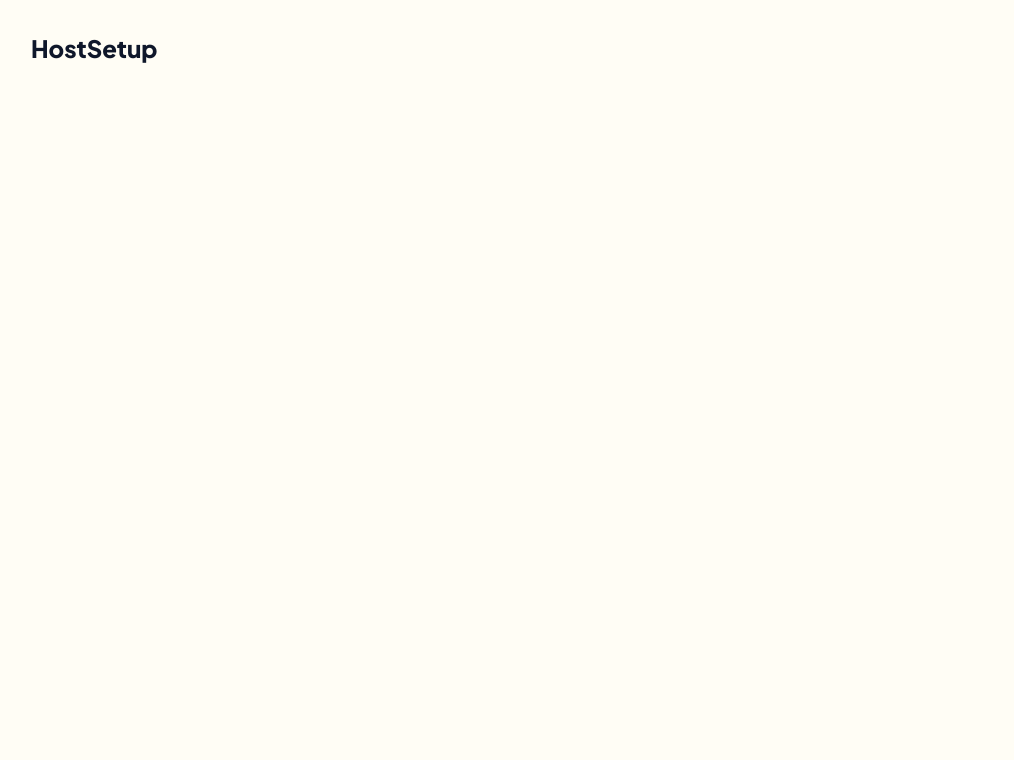
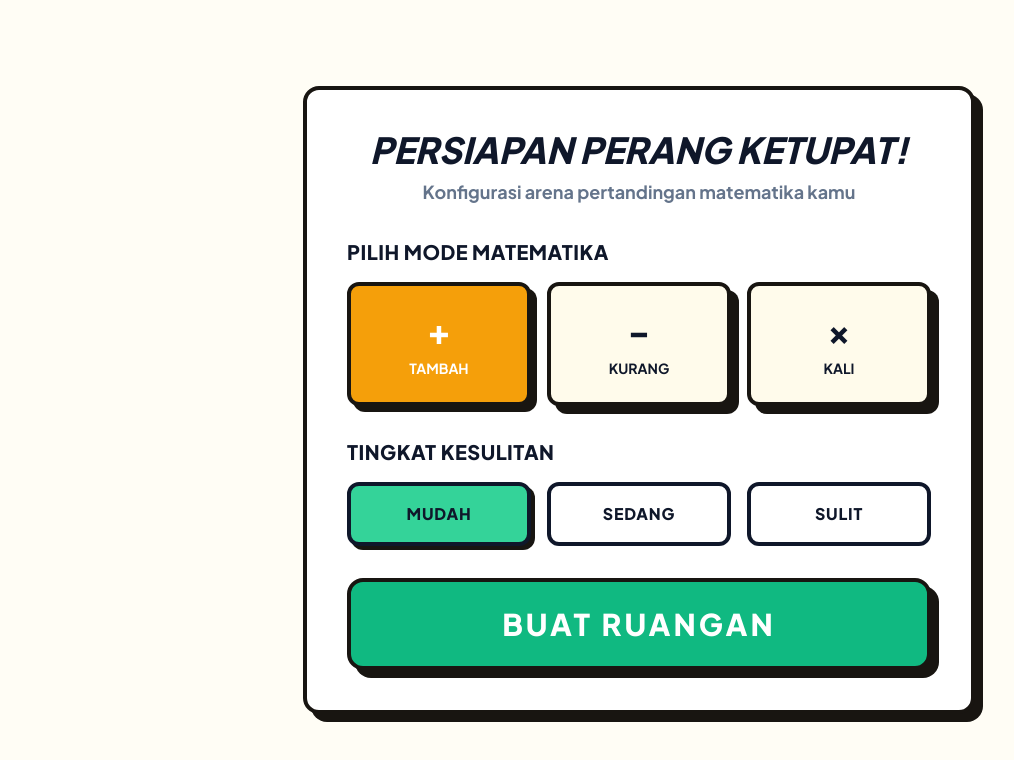
Before and after one commit to ihsansatriawan/games-math, a React (Vite) app in the folder tarik-ketupat/: page /host in a window 1280 px wide. Shown: the top 760 px of the page, without its empty margins (1-1015 px from the left). Built offline with nearby package versions, Linux system fonts and the light colour scheme.

Commit message:
feat: implement HostSetup page with math mode and difficulty selection
Co-Authored-By: Claude Sonnet 4.6 <noreply@anthropic.com>

```diff
--- a/tarik-ketupat/src/pages/host/HostSetup.jsx
+++ b/tarik-ketupat/src/pages/host/HostSetup.jsx
@@ -1 +1,86 @@
-export default function HostSetup() { return <div className="p-8 font-black text-2xl">HostSetup</div> }
+import { useState } from 'react'
+import { useNavigate } from 'react-router-dom'
+import { useMockGame } from '../../context/MockGameContext'
+
+const MODES = [
+  { id: 'penjumlahan', label: 'Tambah', symbol: '+' },
+  { id: 'pengurangan', label: 'Kurang', symbol: '−' },
+  { id: 'perkalian',   label: 'Kali',   symbol: '×' },
+]
+const DIFFICULTIES = [
+  { id: 'mudah',  label: 'Mudah',  active: 'bg-emerald-400' },
+  { id: 'sedang', label: 'Sedang', active: 'bg-amber-400' },
+  { id: 'sulit',  label: 'Sulit',  active: 'bg-rose-400' },
+]
+
+export default function HostSetup() {
+  const navigate = useNavigate()
+  const { createRoom } = useMockGame()
+  const [mode, setMode] = useState('penjumlahan')
+  const [difficulty, setDifficulty] = useState('mudah')
+
+  function handleCreate() {
+    createRoom({ mode, difficulty })
+    navigate('/host/lobby')
+  }
+
+  return (
+    <div className="min-h-screen bg-bg-light flex flex-col items-center justify-center p-8">
+      <div className="w-full max-w-2xl bg-white p-10 rounded-2xl neubrutalism">
+        <div className="mb-8 text-center">
+          <h2 className="text-4xl font-black uppercase italic text-slate-900">Persiapan Perang Ketupat!</h2>
+          <p className="mt-2 text-lg font-bold text-slate-500">Konfigurasi arena pertandingan matematika kamu</p>
+        </div>
+
+        <div className="space-y-8">
+          {/* Math Mode */}
+          <div>
+            <label className="block text-xl font-black mb-4 uppercase tracking-wide">Pilih Mode Matematika</label>
+            <div className="grid grid-cols-3 gap-4">
+              {MODES.map(m => (
+                <button
+                  key={m.id}
+                  onClick={() => setMode(m.id)}
+                  className={`
+                    neubrutalism neo-btn flex flex-col items-center justify-center p-6 rounded-xl
+                    ${mode === m.id ? 'bg-primary text-white shadow-[6px_6px_0px_0px_#181511]' : 'bg-amber-50 text-slate-900'}
+                  `}
+                >
+                  <span className="text-4xl font-black mb-2">{m.symbol}</span>
+                  <span className="font-bold uppercase text-sm">{m.label}</span>
+                </button>
+              ))}
+            </div>
+          </div>
+
+          {/* Difficulty */}
+          <div>
+            <label className="block text-xl font-black mb-4 uppercase tracking-wide">Tingkat Kesulitan</label>
+            <div className="flex gap-4">
+              {DIFFICULTIES.map(d => (
+                <button
+                  key={d.id}
+                  onClick={() => setDifficulty(d.id)}
+                  className={`
+                    flex-1 py-4 text-center rounded-xl border-4 border-slate-900 font-black uppercase tracking-wider
+                    ${difficulty === d.id ? `${d.active} shadow-[4px_4px_0px_0px_#181511]` : 'bg-white'}
+                    transition-all
+                  `}
+                >
+                  {d.label}
+                </button>
+              ))}
+            </div>
+          </div>
+
+          <button
+            onClick={handleCreate}
+            className="neubrutalism neo-btn w-full py-6 bg-emerald-500 text-white text-3xl font-black uppercase tracking-widest rounded-2xl"
+          >
+            Buat Ruangan
+          </button>
+        </div>
+      </div>
+    </div>
+  )
+}
```
